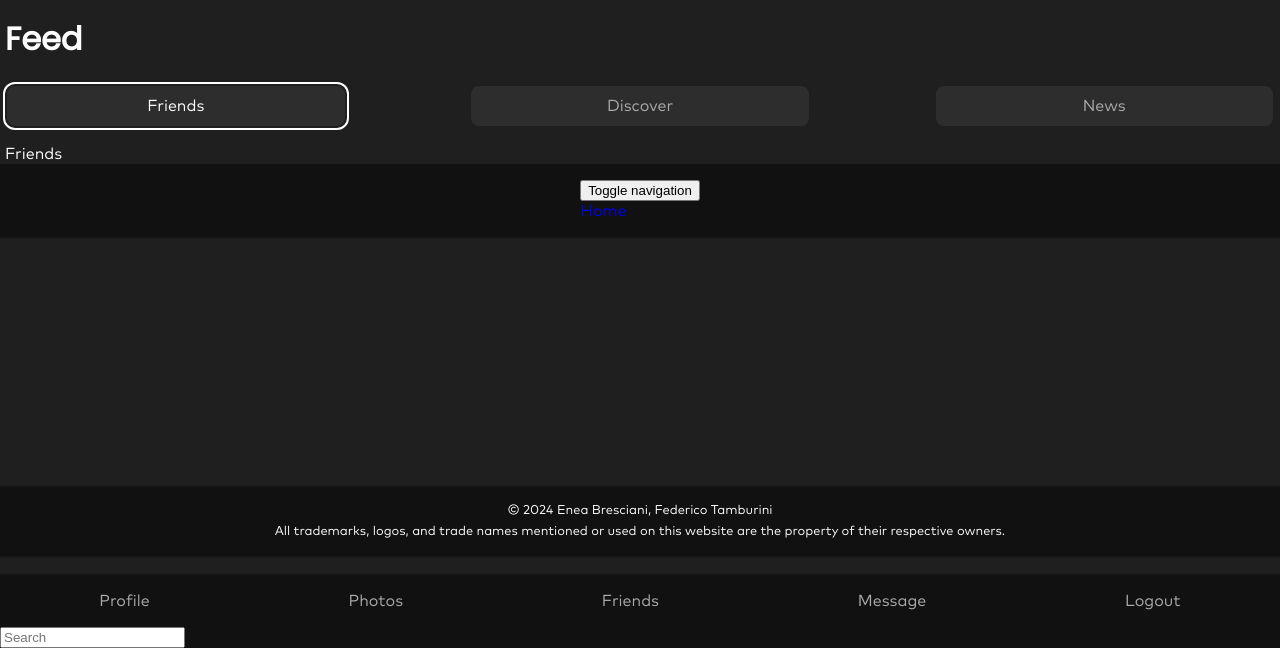
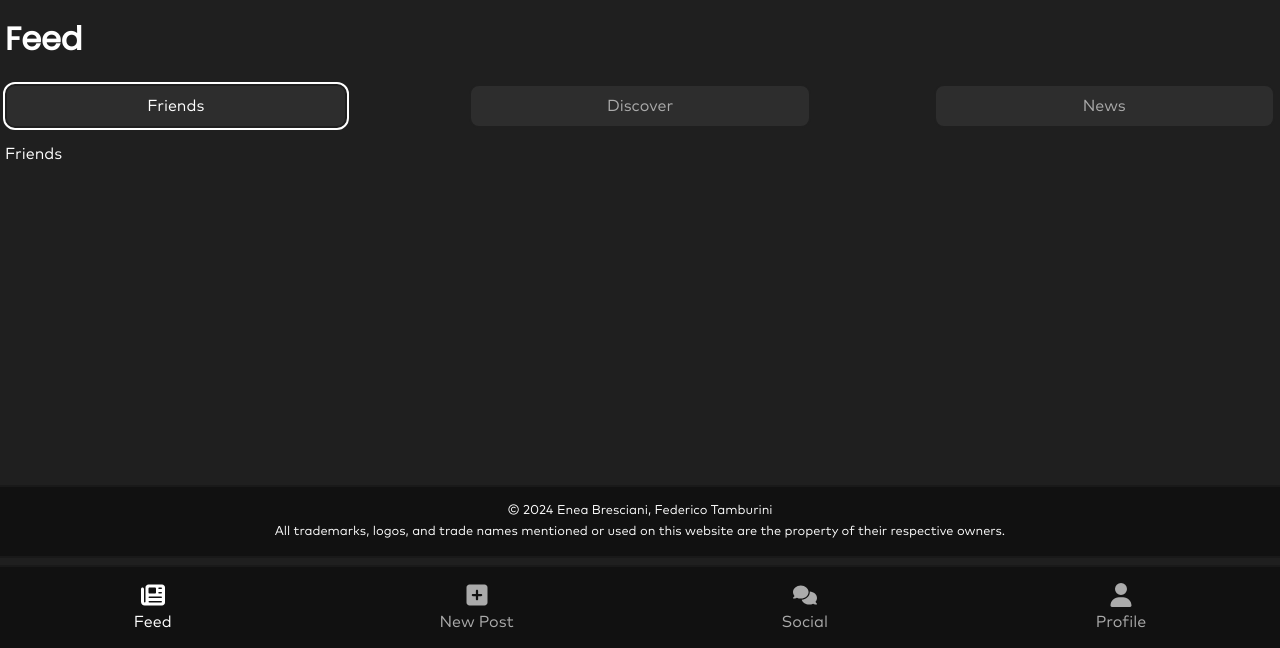
Before and after one commit to brescianienea/phpsocial, a PHP site: page /home.php?section=friends in a window 1280 px wide. Shown: the part 152-800 px from the top of the page. Run offline with PHP 8.4, Linux system fonts and the light colour scheme; some web fonts are replaced; grey boxes are pictures that could not be loaded.

Commit message:
fix navbar

```diff
--- a/css/styles.css
+++ b/css/styles.css
@@ -135,6 +135,8 @@
 }
 
 .section-selection ul li a {
+  display: inline-block;
+  width: 100%;
   color: #ababab;
 }
 
--- /dev/null
+++ b/home/discover.php
@@ -0,0 +1 @@
+All
--- /dev/null
+++ b/home/news.php
@@ -0,0 +1 @@
+NEWS
--- a/navbar.php
+++ b/navbar.php
@@ -1,33 +1,14 @@
+<?php
 
-        <header class="navbar navbar-bright navbar-fixed-top" role="banner">
-  <div class="container">
-    <div class="navbar-header">
-      <button class="navbar-toggle" type="button" data-toggle="collapse" data-target=".navbar-collapse">
-        <span class="sr-only">Toggle navigation</span>
-        <span class="icon-bar"></span>
-        <span class="icon-bar"></span>
-        <span class="icon-bar"></span>
-      </button>
-      <a href="home.php" class="navbar-brand"><i class="icon-home"></i> Home</a>
-    </div>
-    <nav class="collapse navbar-collapse" role="navigation">
-      <ul class="nav navbar-nav">
-        <li><a href="profile.php"><i class="icon-user"></i> Profile</a></li>
-        <li><a href="photos.php"><i class="icon-picture"></i> Photos</a></li>
-        <li><a href="friends.php"><i class="icon-group"></i> Friends</a></li>
-		<li><a href="message.php"><i class="icon-group"></i> Message</a>
-        </li>
-        <li>
-          <a href="logout.php"><i class="icon-signout"></i> Logout</a>
-        </li>
-      </ul>
+    $current_url = explode("?", $_SERVER['REQUEST_URI']);
+    $current_url =  $current_url[0];
 
-		<div class="pull-right">
-            <form class="form-inline" method="post" action="search.php">
-             <input type="text" name="search" class="form-control"  id="span5" placeholder="Search">
-            </form>
-		</div>
-
-    </nav>
-  </div>
-</header>
+?>
+<nav class="" role="navigation">
+  <ul class="nav navbar-nav">
+    <li><a href="home.php" class="<?php if($current_url == '/home.php'): ?> _selected <?php endif; ?>"> <svg xmlns="http://www.w3.org/2000/svg" height="16" width="16" viewBox="0 0 512 512"><!--!Font Awesome Free 6.5.1 by @fontawesome - https://fontawesome.com License - https://fontawesome.com/license/free Copyright 2024 Fonticons, Inc.--><path d="M96 96c0-35.3 28.7-64 64-64H448c35.3 0 64 28.7 64 64V416c0 35.3-28.7 64-64 64H80c-44.2 0-80-35.8-80-80V128c0-17.7 14.3-32 32-32s32 14.3 32 32V400c0 8.8 7.2 16 16 16s16-7.2 16-16V96zm64 24v80c0 13.3 10.7 24 24 24H296c13.3 0 24-10.7 24-24V120c0-13.3-10.7-24-24-24H184c-13.3 0-24 10.7-24 24zm208-8c0 8.8 7.2 16 16 16h48c8.8 0 16-7.2 16-16s-7.2-16-16-16H384c-8.8 0-16 7.2-16 16zm0 96c0 8.8 7.2 16 16 16h48c8.8 0 16-7.2 16-16s-7.2-16-16-16H384c-8.8 0-16 7.2-16 16zM160 304c0 8.8 7.2 16 16 16H432c8.8 0 16-7.2 16-16s-7.2-16-16-16H176c-8.8 0-16 7.2-16 16zm0 96c0 8.8 7.2 16 16 16H432c8.8 0 16-7.2 16-16s-7.2-16-16-16H176c-8.8 0-16 7.2-16 16z"/></svg>            Feed</a></li>
+    <li><a href="friends.php"><svg xmlns="http://www.w3.org/2000/svg" height="16" width="14" viewBox="0 0 448 512"><!--!Font Awesome Free 6.5.1 by @fontawesome - https://fontawesome.com License - https://fontawesome.com/license/free Copyright 2024 Fonticons, Inc.--><path d="M64 32C28.7 32 0 60.7 0 96V416c0 35.3 28.7 64 64 64H384c35.3 0 64-28.7 64-64V96c0-35.3-28.7-64-64-64H64zM200 344V280H136c-13.3 0-24-10.7-24-24s10.7-24 24-24h64V168c0-13.3 10.7-24 24-24s24 10.7 24 24v64h64c13.3 0 24 10.7 24 24s-10.7 24-24 24H248v64c0 13.3-10.7 24-24 24s-24-10.7-24-24z"/></svg> New Post</a></li>
+    <li><a href="message.php"><svg xmlns="http://www.w3.org/2000/svg" height="16" width="20" viewBox="0 0 640 512"><!--!Font Awesome Free 6.5.1 by @fontawesome - https://fontawesome.com License - https://fontawesome.com/license/free Copyright 2024 Fonticons, Inc.--><path d="M208 352c114.9 0 208-78.8 208-176S322.9 0 208 0S0 78.8 0 176c0 38.6 14.7 74.3 39.6 103.4c-3.5 9.4-8.7 17.7-14.2 24.7c-4.8 6.2-9.7 11-13.3 14.3c-1.8 1.6-3.3 2.9-4.3 3.7c-.5 .4-.9 .7-1.1 .8l-.2 .2 0 0 0 0C1 327.2-1.4 334.4 .8 340.9S9.1 352 16 352c21.8 0 43.8-5.6 62.1-12.5c9.2-3.5 17.8-7.4 25.3-11.4C134.1 343.3 169.8 352 208 352zM448 176c0 112.3-99.1 196.9-216.5 207C255.8 457.4 336.4 512 432 512c38.2 0 73.9-8.7 104.7-23.9c7.5 4 16 7.9 25.2 11.4c18.3 6.9 40.3 12.5 62.1 12.5c6.9 0 13.1-4.5 15.2-11.1c2.1-6.6-.2-13.8-5.8-17.9l0 0 0 0-.2-.2c-.2-.2-.6-.4-1.1-.8c-1-.8-2.5-2-4.3-3.7c-3.6-3.3-8.5-8.1-13.3-14.3c-5.5-7-10.7-15.4-14.2-24.7c24.9-29 39.6-64.7 39.6-103.4c0-92.8-84.9-168.9-192.6-175.5c.4 5.1 .6 10.3 .6 15.5z"/></svg> Social</a></li>
+    <li><a href="profile.php"><svg xmlns="http://www.w3.org/2000/svg" height="16" width="14" viewBox="0 0 448 512"><!--!Font Awesome Free 6.5.1 by @fontawesome - https://fontawesome.com License - https://fontawesome.com/license/free Copyright 2024 Fonticons, Inc.--><path d="M224 256A128 128 0 1 0 224 0a128 128 0 1 0 0 256zm-45.7 48C79.8 304 0 383.8 0 482.3C0 498.7 13.3 512 29.7 512H418.3c16.4 0 29.7-13.3 29.7-29.7C448 383.8 368.2 304 269.7 304H178.3z"/></svg> Profile</a></li>
+  </ul>
+</nav>
```
